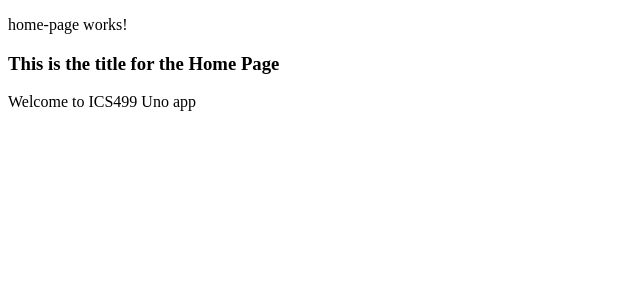
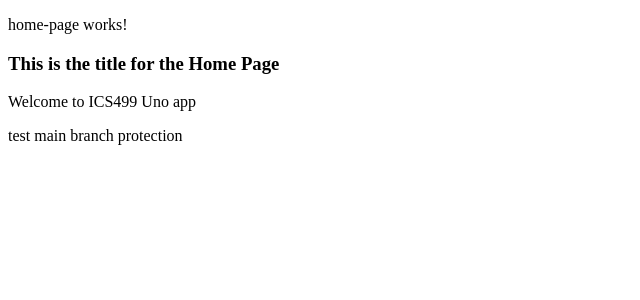
Before and after one commit to MetroSCK04/ics499_uno_frontend, an Angular app in the folder uno_frontend/: page / in a window 1280 px wide. Shown: the top 300 px of the page, without its empty margins (0-640 px from the left). Built offline with nearby package versions, Linux system fonts and the light colour scheme.

Commit message:
test main protection
see if I can commit/push something to main without approval

```diff
--- a/uno_frontend/src/app/home-page/home-page.component.html
+++ b/uno_frontend/src/app/home-page/home-page.component.html
@@ -1,3 +1,4 @@
 <p>home-page works!</p>
 <h3>{{HomePageTitle}}</h3>
 <p> Welcome to ICS499 Uno app </p>
+<p> test main branch protection </p>
```
